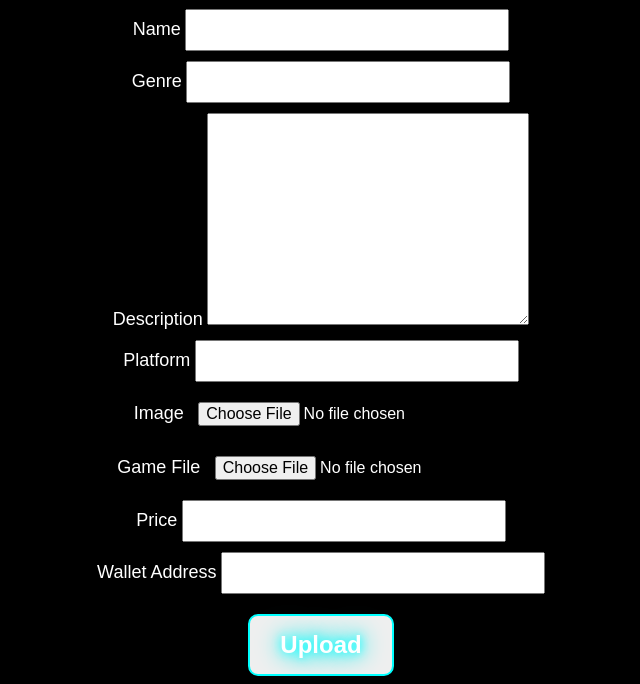
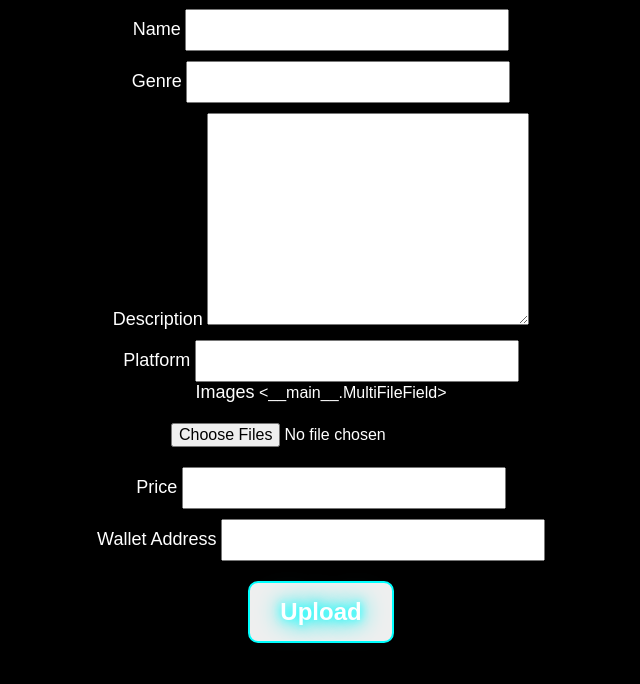
Before and after one commit to Shkuin/DGDS, a Django app: page /upload/ in a window 1280 px wide. Shown: the part 178-862 px from the top of the page, without its empty margins (319-959 px from the left). After the commit the page ends 821 px from the top, so only its background shows below. Run offline with Django 4.2, Linux system fonts and the light colour scheme.

Commit message:
Changed Uploading game page
 Added ability to add folder with nested structure for adding game files
Added ability to add several images

```diff
--- a/base/forms.py
+++ b/base/forms.py
@@ -1,11 +1,12 @@
 from django import forms
+from multiupload.fields import MultiFileField
 
 class GameUploadForm(forms.Form):
     name = forms.CharField(label='Name')
     genre = forms.CharField(label='Genre')
     description = forms.CharField(label='Description', widget=forms.Textarea)
     platform = forms.CharField(label='Platform')
-    image = forms.ImageField(label='Image')
-    game_file = forms.FileField(label='Game File')
+    images = MultiFileField(label='Images')
+    game_files = MultiFileField(label='Game Files')
     price = forms.DecimalField(label='Price')
     wallet_address = forms.CharField(label='Wallet Address')
--- a/base/views.py
+++ b/base/views.py
@@ -12,13 +12,22 @@
             genre = form.cleaned_data['genre']
             description = form.cleaned_data['description']
             platform = form.cleaned_data['platform']
-            image = form.cleaned_data['image']
-            game_file = form.cleaned_data['game_file']
+            images = request.FILES.getlist('images')
+            game_files = request.FILES.getlist("game_files")
             price = form.cleaned_data['price']
             wallet_address = form.cleaned_data['wallet_address']
 
             # Process the form data or call your Python script
             # ...
+            print(name)
+            print(genre)
+            print(platform)
+            print(description)
+            for i in images:
+                print(i)
+
+            for f in game_files:
+                print(f)
 
             return render(request, 'success.html')
     else:
--- /dev/null
+++ b/package.json
@@ -0,0 +1,6 @@
+{
+  "dependencies": {
+    "dropzone": "^6.0.0-beta.2",
+    "filepond": "^4.30.4"
+  }
+}
--- a/templates/game_uploading.html
+++ b/templates/game_uploading.html
@@ -29,12 +29,11 @@
                 {{ form.platform }}
             </div>
             <div class="form-group">
-                <label for="{{ form.image.id_for_label }}">Image</label>
-                {{ form.image }}
+                <label for="{{ form.images.id_for_label }}">Images</label>
+                {{ form.images }}
             </div>
             <div class="form-group">
-                <label for="{{ form.game_file.id_for_label }}">Game File</label>
-                {{ form.game_file }}
+                <input type="file" name="game_files" id="game-files-upload" webkitdirectory directory multiple>
             </div>
             <div class="form-group">
                 <label for="{{ form.price.id_for_label }}">Price</label>
```
Also changed, not shown: static/js/game_uploading.js (added, +21 -0 lines), package-lock.json (added), 1 other file.
